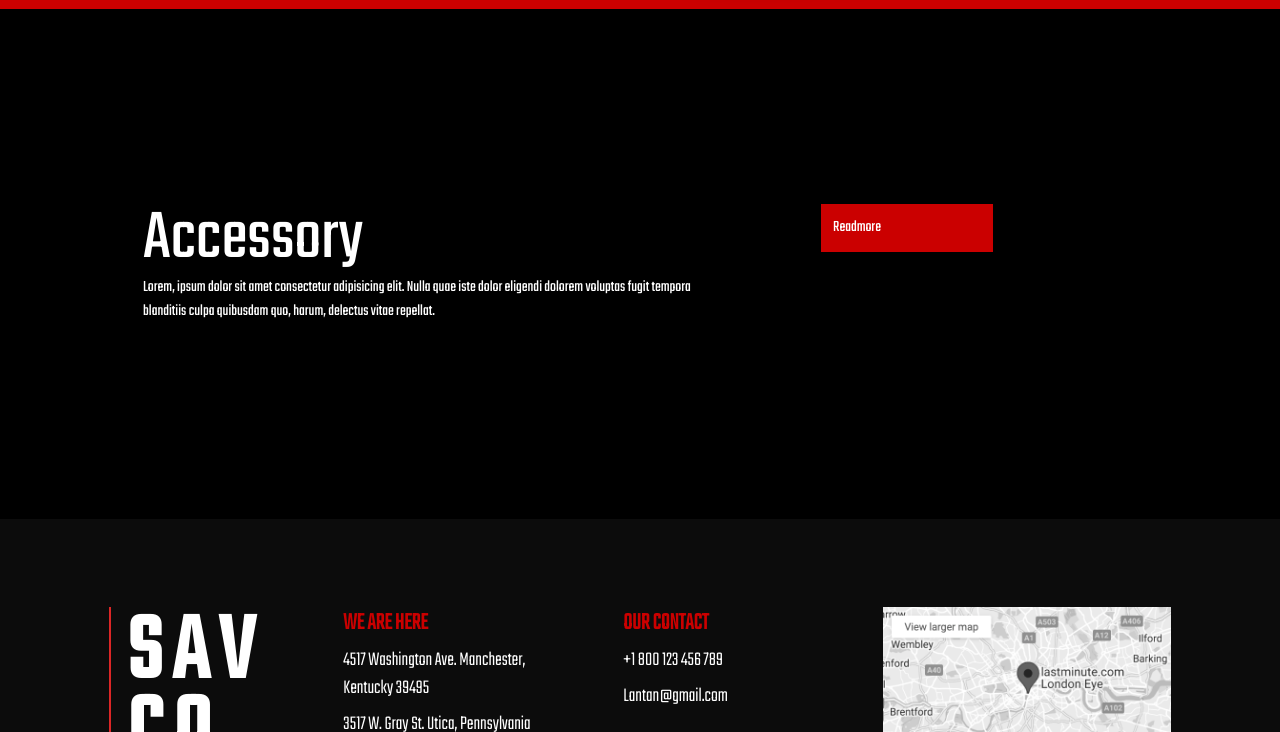
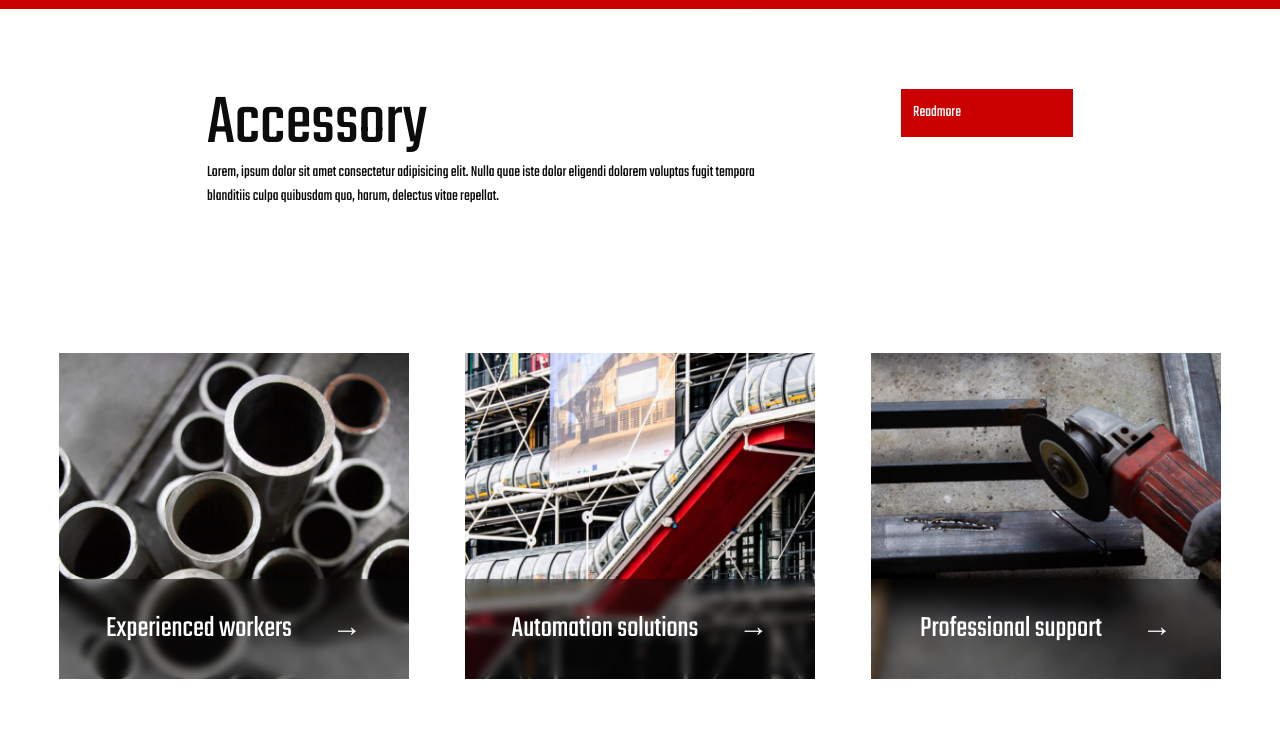
Before and after one commit to Azkanorouzi/Performant-Informational-website, an Astro site: page /products in a window 1280 px wide. Shown: the part 1056-1788 px from the top of the page. Built offline with nearby package versions, Linux system fonts and the light colour scheme; Astro itself is replaced by a stand-in of ours.

Commit message:
do loader

```diff
--- a/src/components/ProductShowCase/Product.jsx
+++ b/src/components/ProductShowCase/Product.jsx
@@ -61,3 +61,17 @@ export default function Product({
     </figure>
   )
 }
+export function ProductStatic({ src, alt, title }) {
+  return (
+    <div class="relative">
+      <img src={src} alt={alt} class="max-w-[350px]" />
+      <a
+        class="bottom-0 right-0 left-0 bg-sixth  py-8 bg-opacity-45 backdrop-blur-sm absolute text-3xl flex justify-center gap-10 items-center hover:text-primary transition-colors"
+        role={'button'}
+      >
+        <p> {title} </p>
+        <span>&rarr;</span>
+      </a>
+    </div>
+  )
+}
--- a/src/components/ProductShowCase/ProductPageContent.astro
+++ b/src/components/ProductShowCase/ProductPageContent.astro
@@ -0,0 +1,35 @@
+---
+import img1 from '../../assets/blog-1.jpg'
+import img2 from '../../assets/blog-2.jpg'
+import img3 from '../../assets/blog-3.jpg'
+import { ProductStatic } from './Product';
+---
+
+<section
+    class="bg-secondary text-sixth py-20 something flex justify-center items-center gap-36 flex-col"
+  >
+    <div class="flex gap-36">
+      <div>
+        <h2 class="text-7xl">Accessory</h2>
+        <p class="w-[550px]">
+          Lorem, ipsum dolor sit amet consectetur adipisicing elit. Nulla quae
+          iste dolor eligendi dolorem voluptas fugit tempora blanditiis culpa
+          quibusdam quo, harum, delectus vitae repellat.
+        </p>
+      </div>
+      <div>
+        <button
+          class="bg-primary p-3 pr-28 flex justify-center items-center text-white"
+          >Readmore</button
+        >
+      </div>
+    </div>
+    <div class="grid grid-cols-3 gap-14 mx-10 text-secondary">
+      <ProductStatic src={img1.src} alt={'img1'} title={'Experienced workers'} />
+      <ProductStatic src={img2.src} alt={'img2'} title={'Automation solutions'} />
+      <ProductStatic src={img3.src} alt={'img3'} title={'Professional support'} />
+      <ProductStatic src={img1.src} alt={'img4'} title={'Experiences workers'} />
+      <ProductStatic src={img2.src} alt={'img5'} title={'Automation solutions'} />
+      <ProductStatic src={img3.src} alt={'img6'} title={'professional support'} />
+    </div>
+  </section>
--- a/src/components/ui/Loader.astro
+++ b/src/components/ui/Loader.astro
@@ -1,13 +1,17 @@
 ---
 import logo2 from '../../assets/logo2.svg'
 ---
-<div class="fixed z-50 w-screen h-screen bottom-0 bg-forth flex justify-center items-center bg-opacity-50 backdrop-blur-2xl loader">
+<div class="fixed z-50 w-screen h-screen bottom-0 bg-forth flex justify-center items-center bg-opacity-50 backdrop-blur-2xl loader disappear">
     <img src={logo2.src} alt="icon" class="w-[100px] h-[100px]">
 </div>
 
 <style>
     img {
         animation: blink 1s infinite alternate;
+    }
+    div {
+        animation-delay: .5s;
+        animation: disapear 1s forwards;
     }
     @keyframes blink{
         from {
@@ -19,4 +23,23 @@ import logo2 from '../../assets/logo2.svg'
             opacity: 1;
         }
     }
+
+    @keyframes disapear{
+        90% {
+            opacity: 0;
+        }
+        100% {
+            opacity: 0;
+            display: none;
+        }
+    }
 </style>
+<script>
+
+    document.addEventListener('DOMContentLoaded', () => {
+	  const loader = document.querySelector('.loader');
+	  if (loader) {
+		(loader as HTMLDivElement).style.display = 'none';
+	  }
+	});
+</script>
--- a/src/layouts/MainLayout.astro
+++ b/src/layouts/MainLayout.astro
@@ -5,6 +5,7 @@ import '../index.css'
 import 'bootstrap-icons/font/bootstrap-icons.css';
 import Loader from '../components/ui/Loader.astro';
 import Logo2 from '../assets/logo2.svg'
+import { ViewTransitions } from 'astro:transitions';
 interface Props {
 	title: string;
 }
@@ -20,9 +21,10 @@ const { title } = Astro.props;
 		<link rel="icon" type="image/svg+xml" href={Logo2.src} />
 		<meta name="generator" content={Astro.generator} />
 		<title>{title}</title>
+		<ViewTransitions slot='transition'/>
 	</head>
 	<body class="font-TekoRegular text-secondary  relative bg-primary">
-		<Loader/>
+		<slot name="loader" />
 		<Navbar slot='navbar' />
 		<!-- Header area -->
 		<slot name="header" />
@@ -38,12 +40,3 @@ const { title } = Astro.props;
 		<Footer />
 	</body>
 </html>
-
-<script>
-	document.addEventListener('DOMContentLoaded', () => {
-	  const loader = document.querySelector('.loader');
-	  if (loader) {
-		(loader as HTMLDivElement).style.display = 'none';
-	  }
-	});
-  </script>
--- a/src/pages/index.astro
+++ b/src/pages/index.astro
@@ -8,10 +8,11 @@ import ServicesShowCaseContents from '../components/ServicesShowCase/ServicesSho
 import PopularityShowCaseContents from '../components/PopularityShowCase/PopularityShowCaseContents.astro';
 import BlogShowCaseContent from '../components/BlogShowCase/BlogShowCaseContents.astro';
 import Loader from '../components/ui/Loader.astro'
+import { ViewTransitions } from 'astro:transitions';
 ---
 
 <MainLayout title="sav-ghateh">
-
+	<Loader slot='loader'/>
 	<header class="lg:h-[90vh] h-[50vh] text-xl flex flex-col" slot="header">
 		<HeaderContent />
 	</header>
--- a/src/pages/products.astro
+++ b/src/pages/products.astro
@@ -11,31 +11,7 @@ import ProductHeader from '../components/header/ProductHeader.astro'
     style={{ paddingTop: '12rem' }}
   >
     <ProductHeader />
+
   </header>
-  <section
-    slot="productsShowCase2"
-    class="bg-black py-20 something flex justify-center items-center gap-36"
-  >
-    <div class="flex gap-32">
-      <div>
-        <h2 class="text-7xl">Accessory</h2>
-        <p class="w-[550px]">
-          Lorem, ipsum dolor sit amet consectetur adipisicing elit. Nulla quae
-          iste dolor eligendi dolorem voluptas fugit tempora blanditiis culpa
-          quibusdam quo, harum, delectus vitae repellat.
-        </p>
-      </div>
-      <div>
-        <button
-          class="bg-primary p-3 pr-28 flex justify-center items-center text-white"
-          >Readmore</button
-        >
-      </div>
-    </div>
-    <div>
-        <div class="w-200px h-[350px]">
-
-        </div>
-    </div>
-  </section>
+  <ProductPageContent slot="productsShowCase2"/>
 </MainLayout>
```
